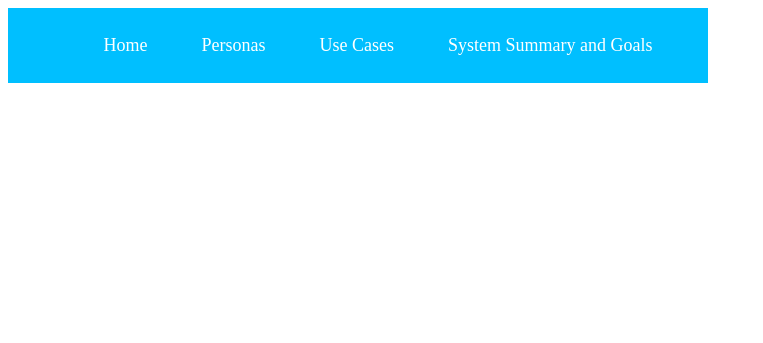
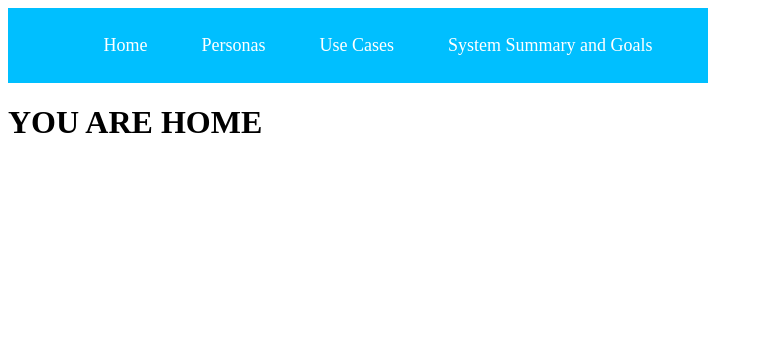
Before and after one commit to jameswlhill/cheqout, a PHP site: page / in a window 1280 px wide. Shown: the top 343 px of the page, without its empty margins (0-763 px from the left). Run offline with PHP 8.4, Linux system fonts and the light colour scheme.

Commit message:
Added cheqouterd.png
https://app.asana.com/0/32737638783261/32737638783270

```diff
--- a/index.php
+++ b/index.php
@@ -14,5 +14,6 @@
 		</ul>
 	</header>
 	<body>
+		<h1>YOU ARE HOME</h1>
 	</body>
 </html>
```
Also changed, not shown: img/cheqout.png (renamed from specification/cheqout.png), img/cheqouterd.png (added).
